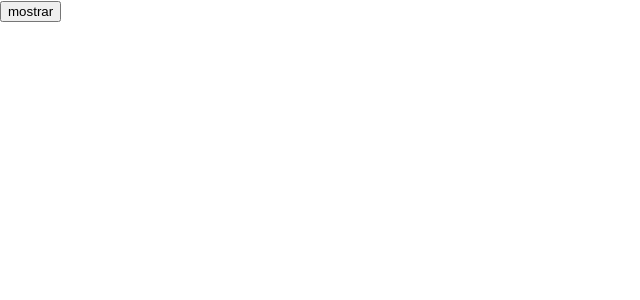
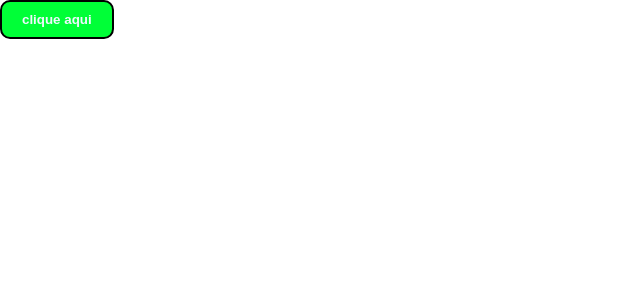
Before and after one commit to wesley-isaias/b7web-react, a React (Create React App) app: page / in a window 1280 px wide. Shown: the top 300 px of the page, without its empty margins (0-640 px from the left). Built offline with nearby package versions, Linux system fonts and the light colour scheme.

Commit message:
styles.module

```diff
--- a/src/App.tsx
+++ b/src/App.tsx
@@ -1,25 +1,12 @@
 import { useState } from "react";
+import {Botao} from './components/Botao';
 
 
-export const App = () => {
-  const [show,setShow] = useState(false);
-  const handleClick = () => {
-    return (
-      setShow(!show)
-      );
-  }
+ const App = () => {
 
   return (
     <div>
-
-      <button onClick = { handleClick }>{show? 'ocultar' : 'mostrar'}</button>
-
-      {show  &&
-        <div>bla bla bla
-
-        </div>
-      }
-
+      <Botao />
     </div>
   );
 }
--- /dev/null
+++ b/src/components/Botao/index.tsx
@@ -0,0 +1,8 @@
+import styles from './styles.module.css';
+
+export const Botao = () => {
+
+    return (
+            <button className = {styles.botao} >clique aqui</button>
+    );
+  }
--- /dev/null
+++ b/src/components/Botao/styles.module.css
@@ -0,0 +1,8 @@
+.botao {
+    background-color: rgb(0, 255, 55);
+    color: aliceblue;
+    font-weight: bold;
+    padding: 10px 20px;
+    border: 2px solid #000;
+    border-radius: 10px;
+  }
```
